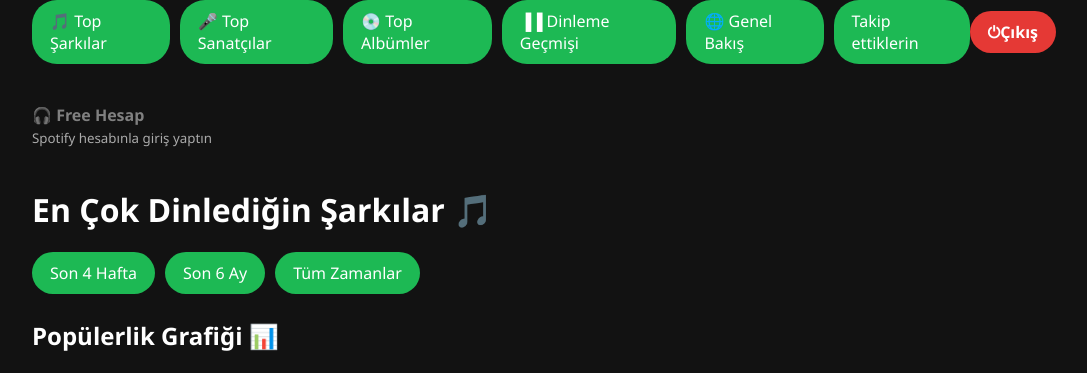
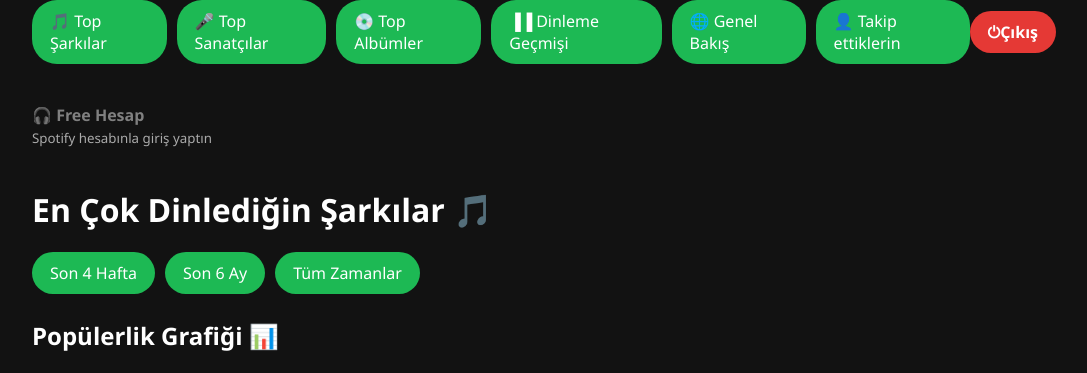
Before and after one commit to Talha3507/Spotify, a Flask app: template templates/top.html in a window 1280 px wide. Shown: the top 373 px of the page, without its empty margins (96-1183 px from the left). Run offline with Flask 3, Linux system fonts and the light colour scheme; the template is opened without the code that fills it, so the values that code supplies are empty.

Commit message:
Add files via upload

```diff
--- a/templates/albums.html
+++ b/templates/albums.html
@@ -17,7 +17,7 @@
         <a class="btn" href="/albums">💿 Top Albümler</a>
         <a class="btn" href="/history">▐▐  Dinleme Geçmişi</a>
         <a class="btn" href="/overview">🌐 Genel Bakış</a>
-        <a class="btn" href="/following">Takip ettiklerin</a>
+        <a class="btn" href="/following">👤 Takip ettiklerin</a>
     </div>
     <a class="logout-btn" href="/logout">⏻️Çıkış</a>
     </div>
--- a/templates/artists.html
+++ b/templates/artists.html
@@ -18,7 +18,7 @@
         <a class="btn" href="/albums">💿 Top Albümler</a>
         <a class="btn" href="/history">▐▐  Dinleme Geçmişi</a>
 		<a class="btn" href="/overview">🌐 Genel Bakış</a>
-		<a class="btn" href="/following">Takip ettiklerin</a>
+		<a class="btn" href="/following">👤 Takip ettiklerin</a>
 	</div>
 	<a class="logout-btn" href="/logout">⏻️Çıkış</a>
     </div>
--- a/templates/following.html
+++ b/templates/following.html
@@ -32,7 +32,7 @@
             <a class="btn" href="/albums">💿 Top Albümler</a>
             <a class="btn" href="/history">▐▐  Dinleme Geçmişi</a>
             <a class="btn" href="/overview">🌐 Genel Bakış</a>
-            <a class="btn" href="/following">Takip ettiklerin</a>
+            <a class="btn" href="/following">👤 Takip ettiklerin</a>
         </div>
         <a class="logout-btn" href="/logout">⏻️Çıkış</a>
     </div>
--- a/templates/history.html
+++ b/templates/history.html
@@ -32,7 +32,7 @@
             <a class="btn" href="/albums">💿 Top Albümler</a>
             <a class="btn" href="/history">▐▐  Dinleme Geçmişi</a>
             <a class="btn" href="/overview">🌐 Genel Bakış</a>
-            <a class="btn" href="/following">Takip ettiklerin</a>
+            <a class="btn" href="/following">👤 Takip ettiklerin</a>
         </div>
         <a class="logout-btn" href="/logout">⏻️Çıkış</a>
     </div>
--- a/templates/overview.html
+++ b/templates/overview.html
@@ -76,7 +76,7 @@
             <a class="btn" href="/albums">💿 Top Albümler</a>
             <a class="btn" href="/history">▐▐ Dinleme Geçmişi</a>
             <a class="btn" href="/overview">🌐 Genel Bakış</a>
-            <a class="btn" href="/following">Takip ettiklerin</a>
+            <a class="btn" href="/following">👤 Takip ettiklerin</a>
         </div>
         <a class="logout-btn" href="/logout">⏻️Çıkış</a>
     </div>
--- a/templates/top.html
+++ b/templates/top.html
@@ -18,7 +18,7 @@
         <a class="btn" href="/albums">💿 Top Albümler</a>
         <a class="btn" href="/history">▐▐  Dinleme Geçmişi</a>
 		<a class="btn" href="/overview">🌐 Genel Bakış</a>
-		<a class="btn" href="/following">Takip ettiklerin</a>
+		<a class="btn" href="/following">👤 Takip ettiklerin</a>
 	</div>
 	<a class="logout-btn" href="/logout">⏻️Çıkış</a>
     </div>
```
